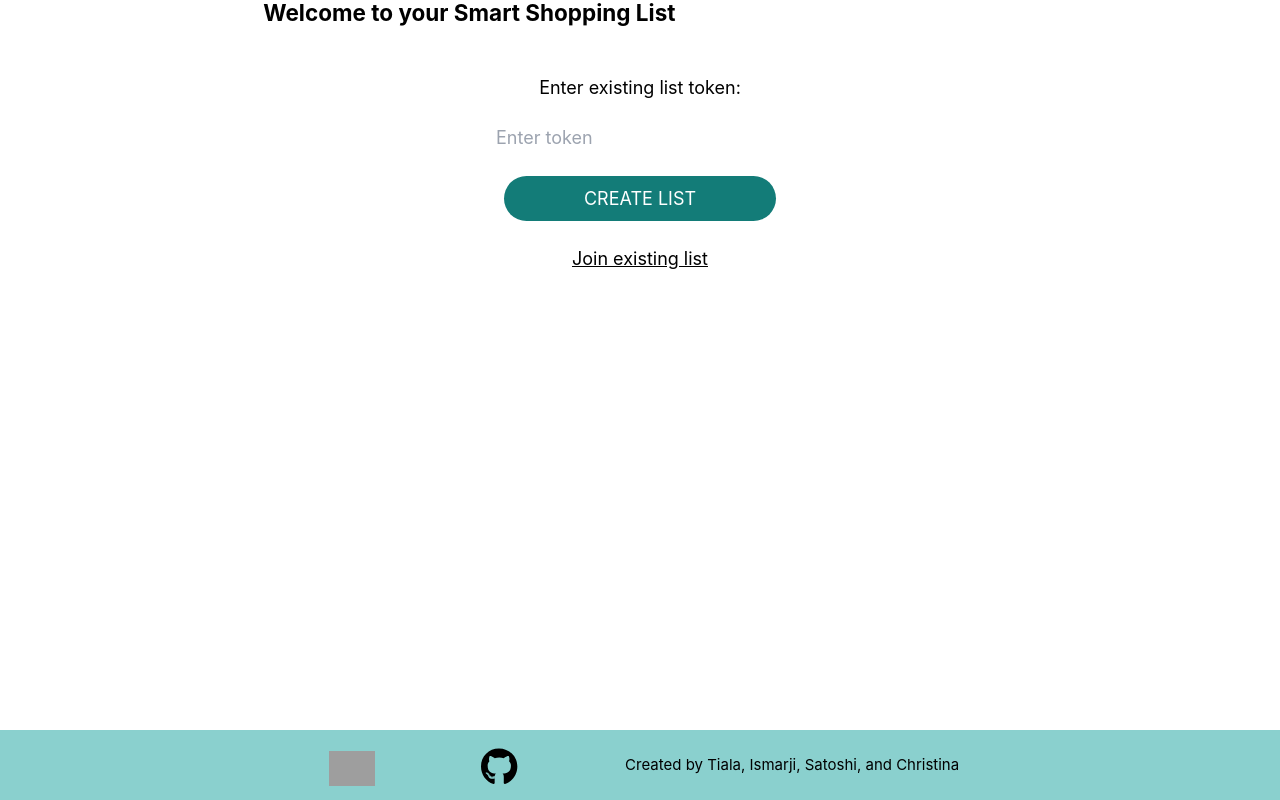
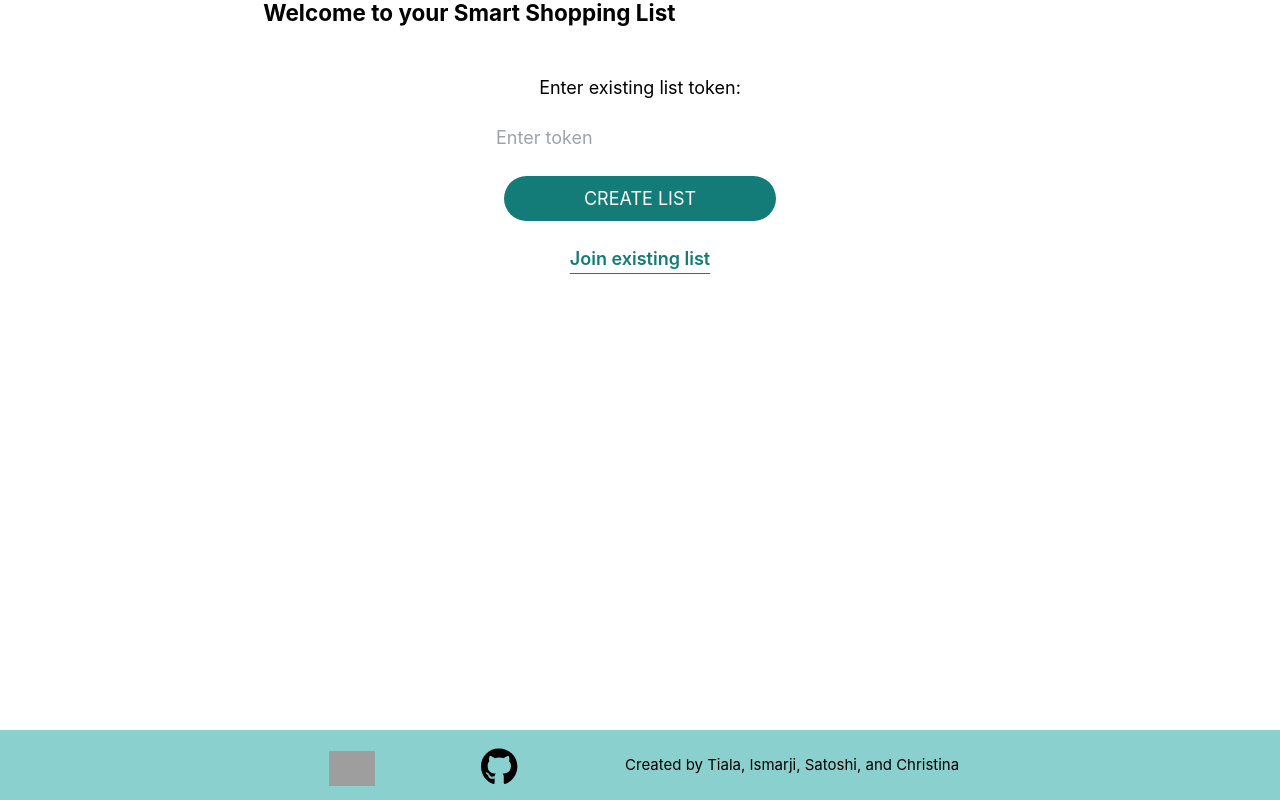
Before and after one commit to the-collab-lab/tcl-64-smart-shopping-list, a React (Vite) app: page / in a window 1280 px wide. Built offline with nearby package versions, Linux system fonts and the light colour scheme; grey boxes are pictures that could not be loaded.

Commit message:
Modified Joined existing list button according to Figma.

```diff
--- a/src/views/Home.jsx
+++ b/src/views/Home.jsx
@@ -114,7 +114,10 @@ export function Home({ createToken, setListToken }) {
 						text="CREATE LIST"
 						className="max-w-4xl"
 					/>
-					<button type="submit" className="underline">
+					<button
+						type="submit"
+						className="underline underline-offset-8 font-semibold text-green dark:text-light-green"
+					>
 						Join existing list
 					</button>
 				</div>
```
